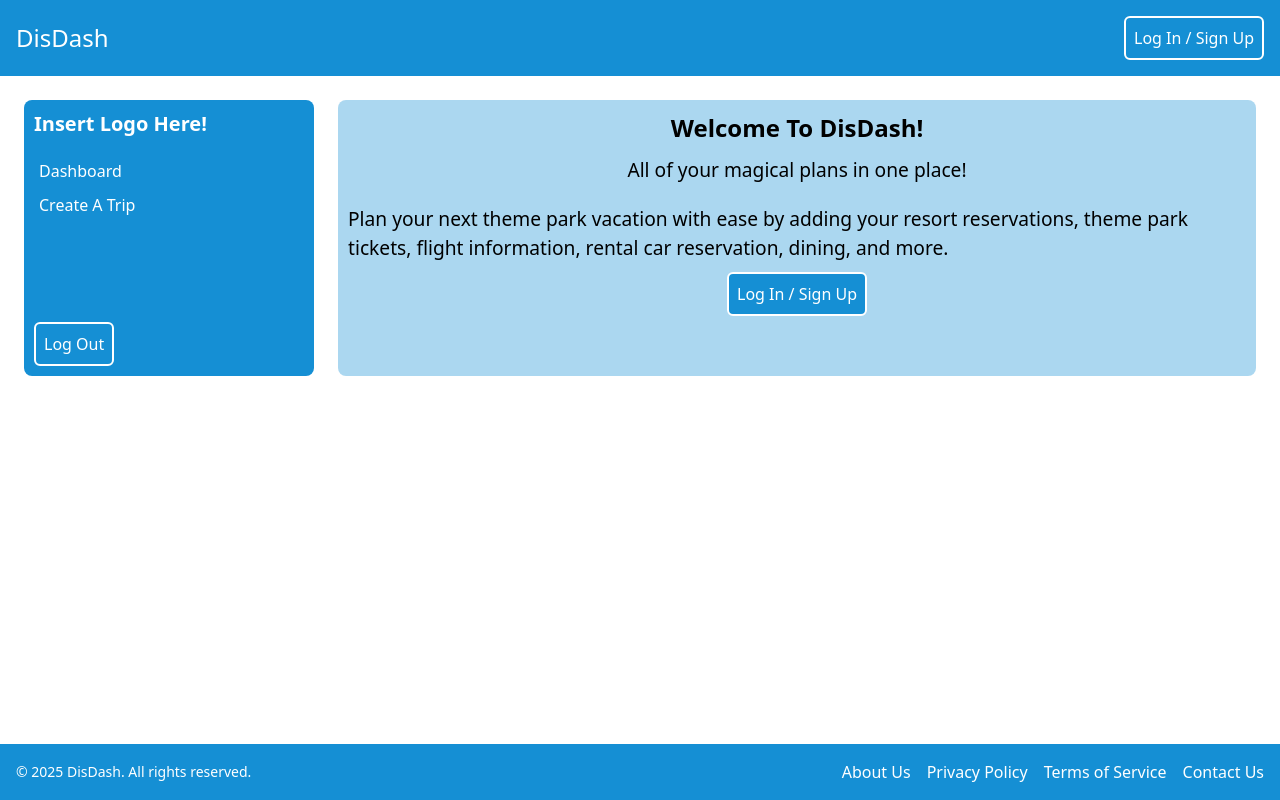
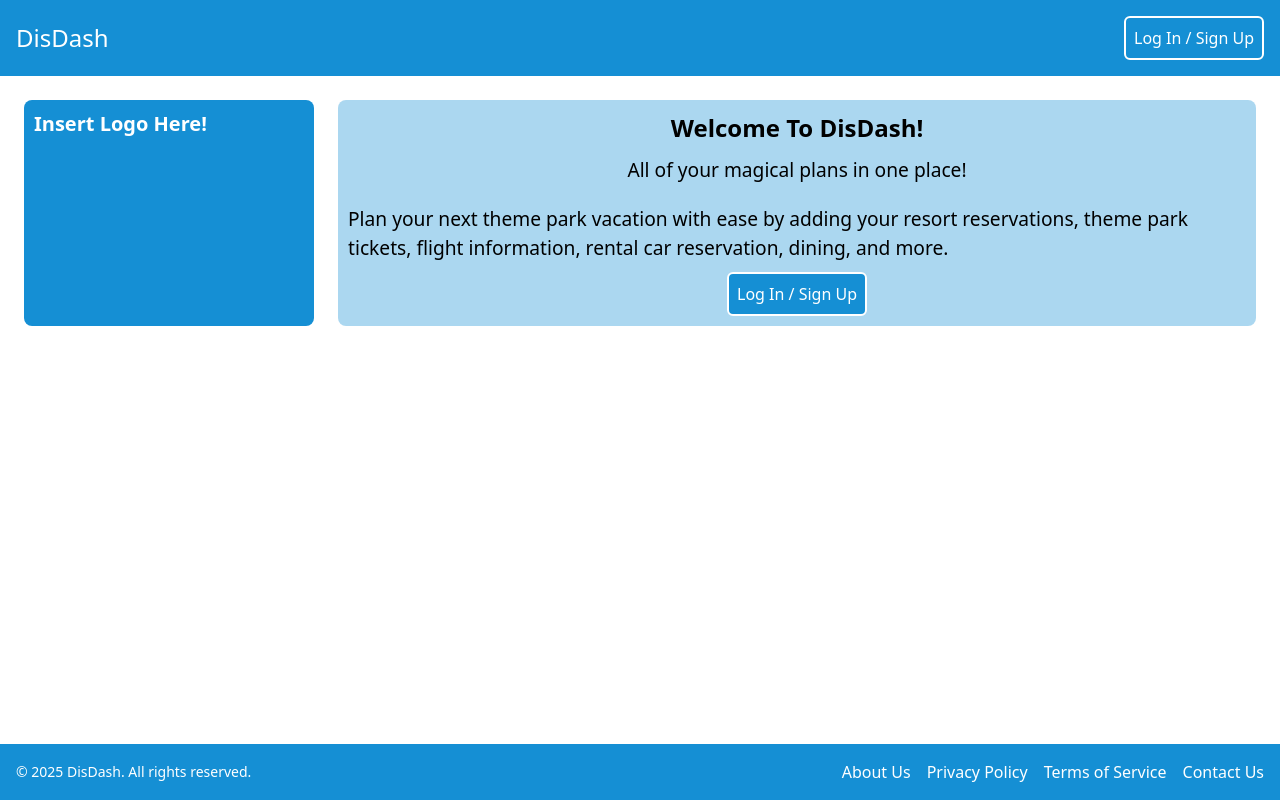
Before and after one commit to bpb2008/DisDash2, a React (Vite) app in the folder client/: page / in a window 1280 px wide. Built offline with nearby package versions, Linux system fonts and the light colour scheme; no server answers.

Commit message:
updated README

```diff
--- a/client/src/components/pages/Home.tsx
+++ b/client/src/components/pages/Home.tsx
@@ -1,7 +1,7 @@
 import React from "react";
 import LoginButton from "../authentication/LoginButton";
-import LogoutButton from "../authentication/LogoutButton";
-import { Link } from "react-router-dom";
+// import LogoutButton from "../authentication/LogoutButton";
+// import { Link } from "react-router-dom";
 import "../styles/home-custom.css";
 
 const Home: React.FC = () => {
@@ -12,7 +12,7 @@ const Home: React.FC = () => {
     >
       <aside className="text-center md:text-left">
         <h2 className="text-xl font-bold">Insert Logo Here!</h2>
-        <nav className="mt-4">
+        {/* <nav className="mt-4">
           <ul>
             <li>
               <Link to="/dashboard">Dashboard</Link>
@@ -24,7 +24,7 @@ const Home: React.FC = () => {
           <div id="logout">
             <LogoutButton />
           </div>
-        </nav>
+        </nav> */}
       </aside>
       <section>
         <h1>Welcome To DisDash!</h1>
```
Also changed, not shown: 1 other file (tests, documents, lock files or other folders).
